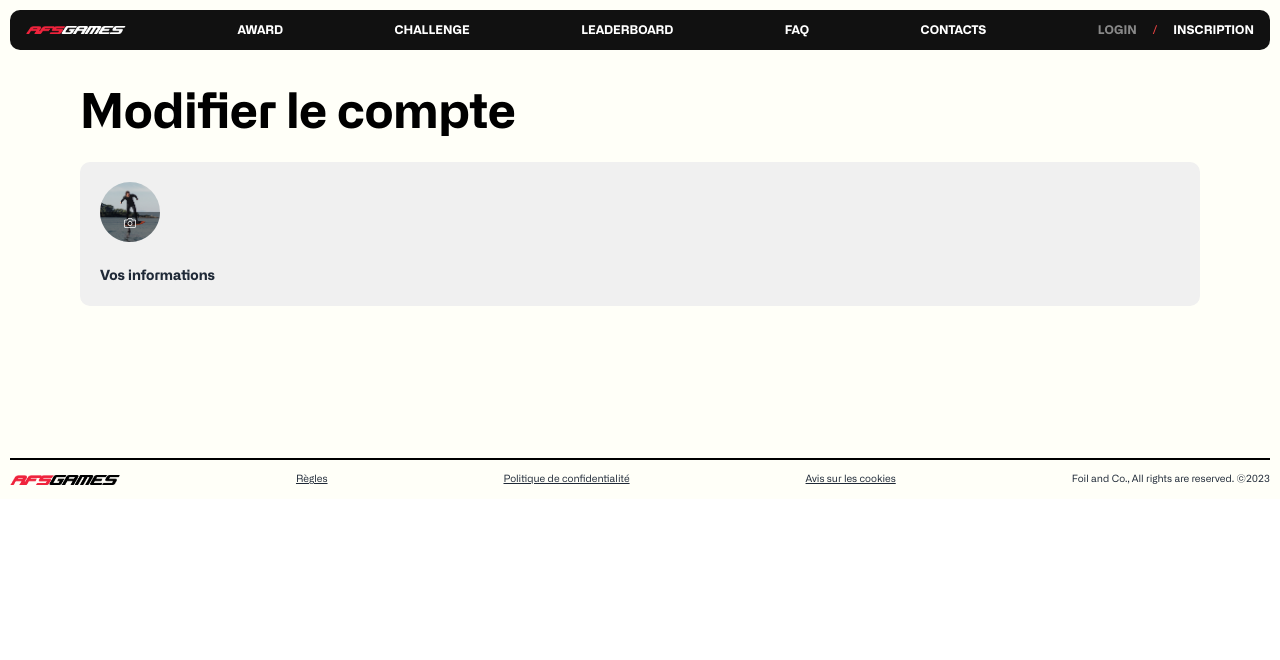
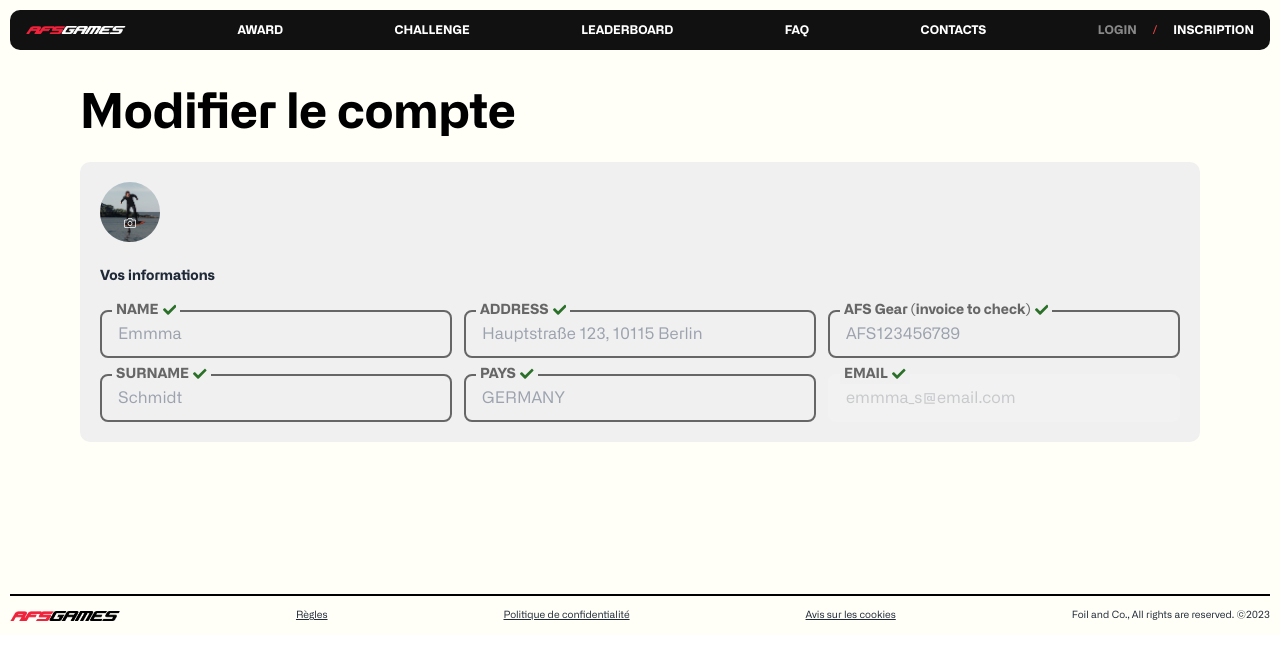
Before and after one commit to ayon008/afs-game, a Next.js app: page /profile/updateProfile in a window 1280 px wide. Shown: the top 660 px of the page. Built offline with nearby package versions, Linux system fonts and the light colour scheme; no server answers.

Commit message:
profile-added

```diff
--- a/src/Provider/AuthProvider.jsx
+++ b/src/Provider/AuthProvider.jsx
@@ -9,6 +9,7 @@ const AuthProvider = ({ children }) => {
 
     const [loader, setLoader] = useState(true);
     const [user, setUser] = useState(null);
+    const [uid, setUid] = useState(null);
     const auth = getAuth(app)
     const googleProvider = new GoogleAuthProvider();
 
@@ -51,11 +52,13 @@ const AuthProvider = ({ children }) => {
                 localStorage.setItem('uid', JSON.stringify(currentUser?.uid))
                 setLoader(false)
                 console.log(currentUser);
+                setUid(localStorage.setItem('uid', JSON.stringify(currentUser?.uid)))
             }
             else {
                 localStorage.removeItem('uid');
                 setUser(null);
                 setLoader(null)
+                setUid(null)
             }
         })
         return () => {
--- a/src/app/(Main)/profile/updateProfile/page.js
+++ b/src/app/(Main)/profile/updateProfile/page.js
@@ -1,5 +1,6 @@
 import PicUpload from '@/Components/PicUpload';
 import React from 'react';
+import { FaCheck } from 'react-icons/fa';
 
 const page = () => {
     return (
@@ -8,8 +9,49 @@ const page = () => {
             <form className='2xl:mt-10 xl:mt-6 bg-[#F0F0F0] rounded-[10px] p-5'>
                 <PicUpload />
                 <h4 className='2xl:text-xl xl:text-sm font-bold 2xl:mt-10 xl:mt-6'>Vos informations</h4>
-                <div className='form-control'>
-
+                <div className='grid grid-cols-3 2xl:mt-10 xl:mt-6 2xl:gap-x-5 xl:gap-x-3 2xl:gap-y-6 xl:gap-y-4'>
+                    <div className="form-control relative">
+                        <label className="label bg-[#F0F0F0] items-center justify-normal w-fit h-fit py-0 gap-1 absolute left-[12px] -top-[10px]">
+                            <span className="label-text text-[#666]   text-sm font-bold py-0">NAME</span>
+                            <span><FaCheck size={'0.85rem'} color='#2A7029' /></span>
+                        </label>
+                        <input type="text" name='name' placeholder="Emmma" className="input input-bordered border-2 border-[#666] bg-[#F0F0F0] text-white Alliance" required />
+                    </div>
+                    <div className="form-control relative">
+                        <label className="label items-center justify-normal bg-[#F0F0F0] w-fit h-fit py-0 gap-1 absolute left-[12px] -top-[10px]">
+                            <span className="label-text text-[#666] text-sm font-bold py-0">ADDRESS</span>
+                            <span><FaCheck size={'0.85rem'} color='#2A7029' /></span>
+                        </label>
+                        <input type="text" name='address' placeholder="Hauptstraße 123, 10115 Berlin" className="input input-bordered border-2 border-[#666] bg-[#F0F0F0] text-white Alliance" required />
+                    </div>
+                    <div className="form-control relative">
+                        <label className="label items-center justify-normal bg-[#F0F0F0] w-fit h-fit py-0 gap-1 absolute left-[12px] -top-[10px]">
+                            <span className="label-text text-[#666] text-sm font-bold py-0">AFS Gear (invoice to check)</span>
+                            <span><FaCheck size={'0.85rem'} color='#2A7029' /></span>
+                        </label>
+                        <input type="text" name='address' placeholder="AFS123456789" className="input input-bordered border-2 border-[#666] bg-[#F0F0F0] text-white Alliance" required />
+                    </div>
+                    <div className="form-control relative">
+                        <label className="label items-center justify-normal bg-[#F0F0F0] w-fit h-fit py-0 gap-1 absolute left-[12px] -top-[10px]">
+                            <span className="label-text text-[#666]  text-sm font-bold py-0">SURNAME</span>
+                            <span><FaCheck size={'0.85rem'} color='#2A7029' /></span>
+                        </label>
+                        <input type="text" name='surName' placeholder="Schmidt" className="input input-bordered border-2 border-[#666] bg-[#F0F0F0] text-white Alliance" required />
+                    </div>
+                    <div className="form-control relative">
+                        <label className="label items-center justify-normal bg-[#F0F0F0] w-fit h-fit py-0 gap-1 absolute left-[12px] -top-[10px]">
+                            <span className="label-text text-[#666] text-sm font-bold py-0">PAYS</span>
+                            <span><FaCheck size={'0.85rem'} color='#2A7029' /></span>
+                        </label>
+                        <input type="text" name='pays' placeholder="GERMANY" className="input input-bordered border-2 border-[#666] bg-[#F0F0F0] text-white Alliance" required />
+                    </div>
+                    <div className="form-control relative">
+                        <label className="label items-center justify-normal bg-[#F0F0F0] w-fit h-fit py-0 gap-1 absolute left-[12px] -top-[10px]">
+                            <span className="label-text text-[#666] text-sm font-bold py-0">EMAIL</span>
+                            <span><FaCheck size={'0.85rem'} color='#2A7029' /></span>
+                        </label>
+                        <input type="email" name='email' disabled placeholder="emmma_s@email.com" className="input input-bordered border-2 border-[#666] bg-[#F0F0F0] text-white Alliance" required />
+                    </div>
                 </div>
             </form>
         </div>
--- a/src/ui/User.jsx
+++ b/src/ui/User.jsx
@@ -8,29 +8,20 @@ import { FaChevronDown } from 'react-icons/fa';
 
 
 const User = () => {
-
-    const [uid, setUid] = useState(null);
-
-    useEffect(() => {
-        const uid = JSON.parse(localStorage.getItem('uid'));
-        setUid(uid);
-    }, [uid])
-
     const userInfo = useAuth();
-
     const { user, logOut } = userInfo;
-
+    const uid = JSON.parse(localStorage.getItem('uid'));
     return (
         uid ?
             <div className="dropdown dropdown-end">
                 <div tabIndex={0} role="button" className="m-1 flex items-center gap-2">
-                    <Image src={image} alt='profile-picture' className='h-[24px] w-[24px] rounded-[50%]' />
+                    <Image src={image} alt='profile-picture' className='h-[20px] w-[20px] rounded-[50%]' />
                     <div className='flex items-center gap-1'>
                         <p className='uppercase 2xl:text-base lg:text-xs font-semibold'>{user?.displayName}</p>
                         <FaChevronDown className='mt-1' color='red' size={'0.8rem'} />
                     </div>
                 </div>
-                <ul tabIndex={0} className="dropdown-content menu rounded-box z-[1] w-52 p-4 shadow mt-5 bg-[#111]">
+                <ul tabIndex={0} className="dropdown-content menu rounded-box z-[1] w-52 p-2 shadow mt-5 bg-[#111]">
                     <li>
                         <Link href={'/profile'} className='uppercase 2xl:text-base lg:text-xs font-semibold'>Profile</Link>
                     </li>
```
